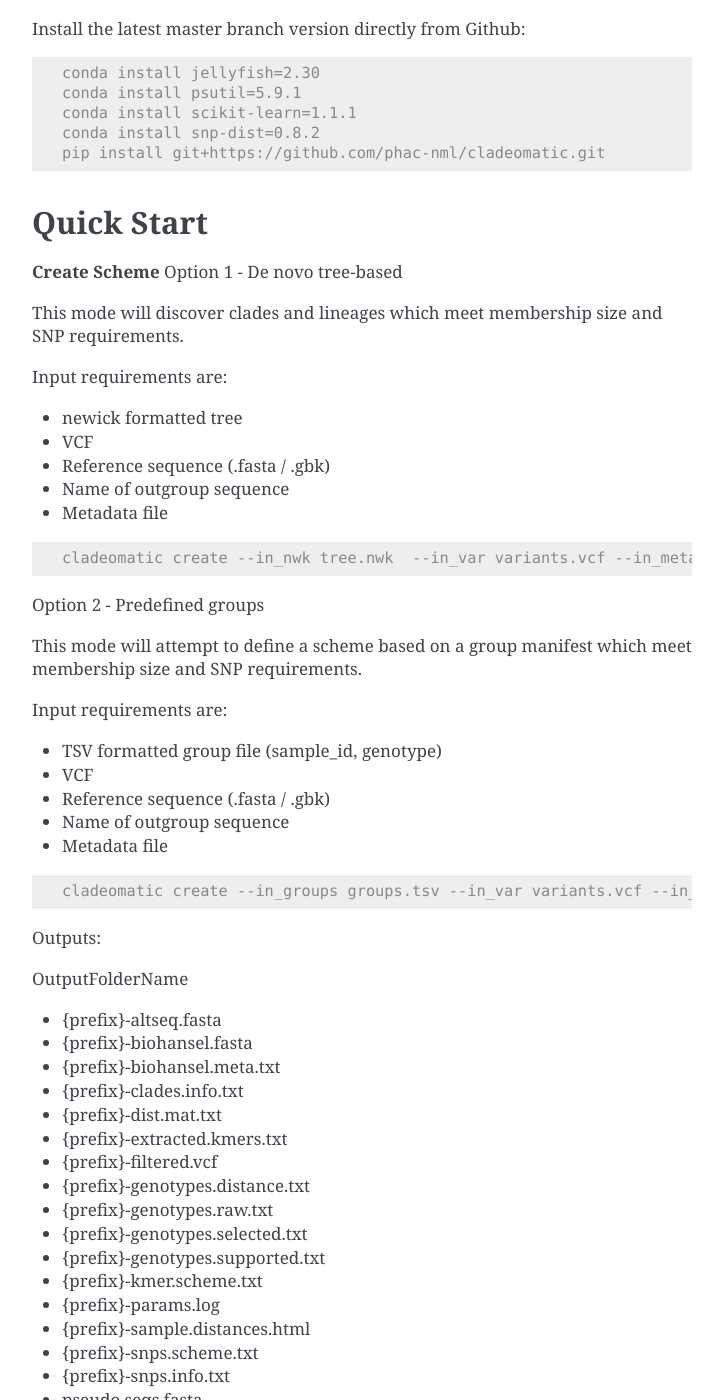
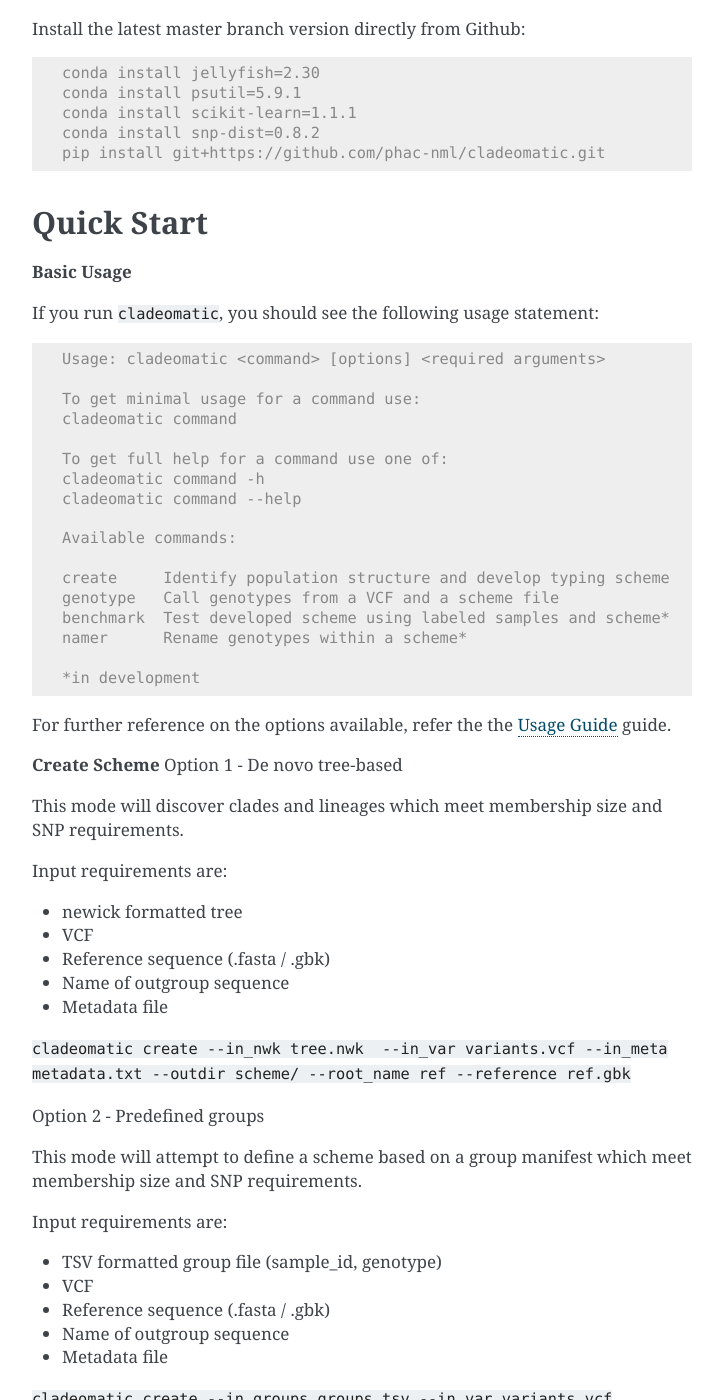
Before and after one commit to phac-nml/cladeomatic, a Sphinx documentation site: the page built from docs/source/start.rst, in a window 1280 px wide and 1400 px high, scrolled down 454 px. Shown: the whole window, without its empty margins (388-1111 px from the left). Built offline with Sphinx 7.4.7, drawn with Linux system fonts in a browser that asks for light colours; some of the changed text lies outside the part shown.

Commit message:
Addition of usage guide, Table of contents fixes, start page fixes and quick start fixes.  Typo fixes for pages.

```diff
--- a/docs/source/conf.py
+++ b/docs/source/conf.py
@@ -31,3 +31,18 @@ exclude_patterns = ['_build', 'Thumbs.db', '.DS_Store']
 
 html_theme = 'alabaster'
 html_static_path = ['_static']
+html_logo = '_static/logo.png'
+html_title = "Clade-o-matic"
+globaltoc_includehidden = True
+html_sidebars = {
+    '**': [
+        'globaltoc.html',
+        'relations.html',
+        'searchbox.html'
+    ]
+}
+
+html_theme_options = {
+    'logo_only': True,
+    'display_version': False,
+}
--- a/docs/source/index.rst
+++ b/docs/source/index.rst
@@ -17,8 +17,11 @@ Check out the :doc:`start` section for the Quick Start guide, including how to
 :ref:`install <installation>` and :ref:`run <quickstart>` Clade-o-matic.
 
 .. toctree::
+   self
    start
+   usage
    :maxdepth: 3
+   :hidden:
 
 Indices and tables
 ------------------
--- a/docs/source/start.rst
+++ b/docs/source/start.rst
@@ -34,6 +34,33 @@ Install the latest master branch version directly from Github:
 
 **Quick Start**
 ---------------
+**Basic Usage**
+
+If you run ``cladeomatic``, you should see the following usage statement:
+
+.. code-block:: console
+
+    Usage: cladeomatic <command> [options] <required arguments>
+
+    To get minimal usage for a command use:
+    cladeomatic command
+
+    To get full help for a command use one of:
+    cladeomatic command -h
+    cladeomatic command --help
+
+    Available commands:
+
+    create     Identify population structure and develop typing scheme
+    genotype   Call genotypes from a VCF and a scheme file
+    benchmark  Test developed scheme using labeled samples and scheme*
+    namer      Rename genotypes within a scheme*
+
+    *in development
+
+
+For further reference on the options available, refer the the :doc:`usage` guide.
+
 **Create Scheme**
 Option 1 - De novo tree-based
 
@@ -47,9 +74,7 @@ Input requirements are:
 * Name of outgroup sequence
 * Metadata file
 
-.. code-block:: console
-
-    cladeomatic create --in_nwk tree.nwk  --in_var variants.vcf --in_meta metadata.txt --outdir scheme/ --root_name ref --reference ref.gbk
+``cladeomatic create --in_nwk tree.nwk  --in_var variants.vcf --in_meta metadata.txt --outdir scheme/ --root_name ref --reference ref.gbk``
 
 Option 2 - Predefined groups
 
@@ -63,9 +88,7 @@ Input requirements are:
 * Name of outgroup sequence
 * Metadata file
 
-.. code-block:: console
-
-    cladeomatic create --in_groups groups.tsv --in_var variants.vcf --in_meta metadata.txt --outdir scheme/ --root_name ref --reference ref.gbk
+``cladeomatic create --in_groups groups.tsv --in_var variants.vcf --in_meta metadata.txt --outdir scheme/ --root_name ref --reference ref.gbk``
 
 
 Outputs:
--- /dev/null
+++ b/docs/source/usage.rst
@@ -0,0 +1,74 @@
+**Usage Guide**
+===============
+
+This section defines all the available options for running Clade-o-matic.
+
+As a reminder, to get full help for a command use one of:
+
+.. code-block:: console
+
+    cladeomatic command -h
+    cladeomatic command --help
+
+**Main Options**
+
+One of the main menu options below must be selected
+
+.. csv-table::
+   :header: "Argument", "Description"
+   :widths: 15, 30
+
+    "create", "Define lineages and create a kmer scheme"
+    "gentoype", "Call genotypes from a VCF and a scheme file"
+    "benchmark","Test developed scheme using labeled samples and scheme"
+    "namer","Rename genotypes within a scheme"
+
+**Create Scheme**
+
+De novo tree data basic usage, ensure the ``--in_nwk`` option is selected
+
+``cladeomatic create --in_nwk tree.nwk --in_var variants.vcf --in_meta metadata.txt --outdir scheme/ --root_name ref --reference ref.gbk``
+
+Group data basic usage, ensure the ``--in_groups`` option is selected
+
+``cladeomatic create --in_groups groups.tsv --in_var variants.vcf --in_meta metadata.txt --outdir scheme/ --root_name ref --reference ref.gbk``
+
+
+.. csv-table::
+   :header: "Argument", "Required", "Description", "Input type", "Default Value"
+   :widths: 15, 10, 30, 10, 10
+
+    "--in_var", True, "Either Variant Call SNP data (.vcf) or TSV SNP data (.txt)", String
+    "--in_nwk", False, "Newick Tree of strains", String
+    "--in_groups", False, "Tab delimited file of genotypes", String
+    "--in_meta", True, "Tab delimited file of metadata", String
+    "--reference", True, "Reference genbank or fasta sequence from VCF", String
+    "--outdir", True, "Output Directory to put results", String
+    "--prefix", False, "Prefix for output files", String, "cladeomatic"
+    "--root_name", False, "Name of sample to root tree", String
+    "--root_method", False, "Method to root tree (midpoint,outgroup)", String
+    "--klen", False, "kmer length", Integer, 18
+    "--min_members", False, "Minimum number of members for a clade to be valid", Integer, 1
+    "--min_snp_count", False, "Minimum number of unique SNPs for a clade to be valid", Integer, 1
+    "--max_snp_count", False, "Maximum number of SNPs to be selected for defining each genotype to prevent large numbers of redundant SNPs", Integer, 1
+    "--min_perc", False, "Minimum percentage of clade members to be positive for a kmer to be valid", Float, 0.1
+    "--max_site_ambig", False, "Maximum percentage of input sequences which can be missing a site for it to still be valid", Float, 0.25
+    "--max_states", False, "Maximum number of states for a position [A,T,C,G,N,-]", Integer, 6
+    "--max_ambig", False, "Maximum number of ambiguous bases allowed in a kmer", Integer, 0
+    "--rcor_thresh", False, "Correlation coefficient threshold", Float, 0.4
+    "--delim", False, "Genotype delimiter in group file", String
+    "--num_threads", False, "Number of threads to use", 1
+    "--no-plots", False, "Disable plotting",, True
+    "--keep_tmp", False, "Keep interim files",, True
+    "--debug", False, "Show debug information",, True
+    "--resume", False, "Resume previous analysis",, True
+    "--no_compression", False, "Skip compression of tree hierarchy",, True
+    "--force", False, "Force overwrite of existing results directory",, True
+    "-V", False, "Provide the version number for this build"
+    "--version", False, "Provide the version number for this build"
+
+**Genotyping**
+
+.. csv-table:: Main Clade-o-matic Options
+   :header: "Argument", "Required", "Description"
+   :widths: 15, 10, 30
```
Also changed, not shown: other parts of docs/source/start.rst (+0 -5 lines), README.md (+8 -8 lines), 1 other file.
